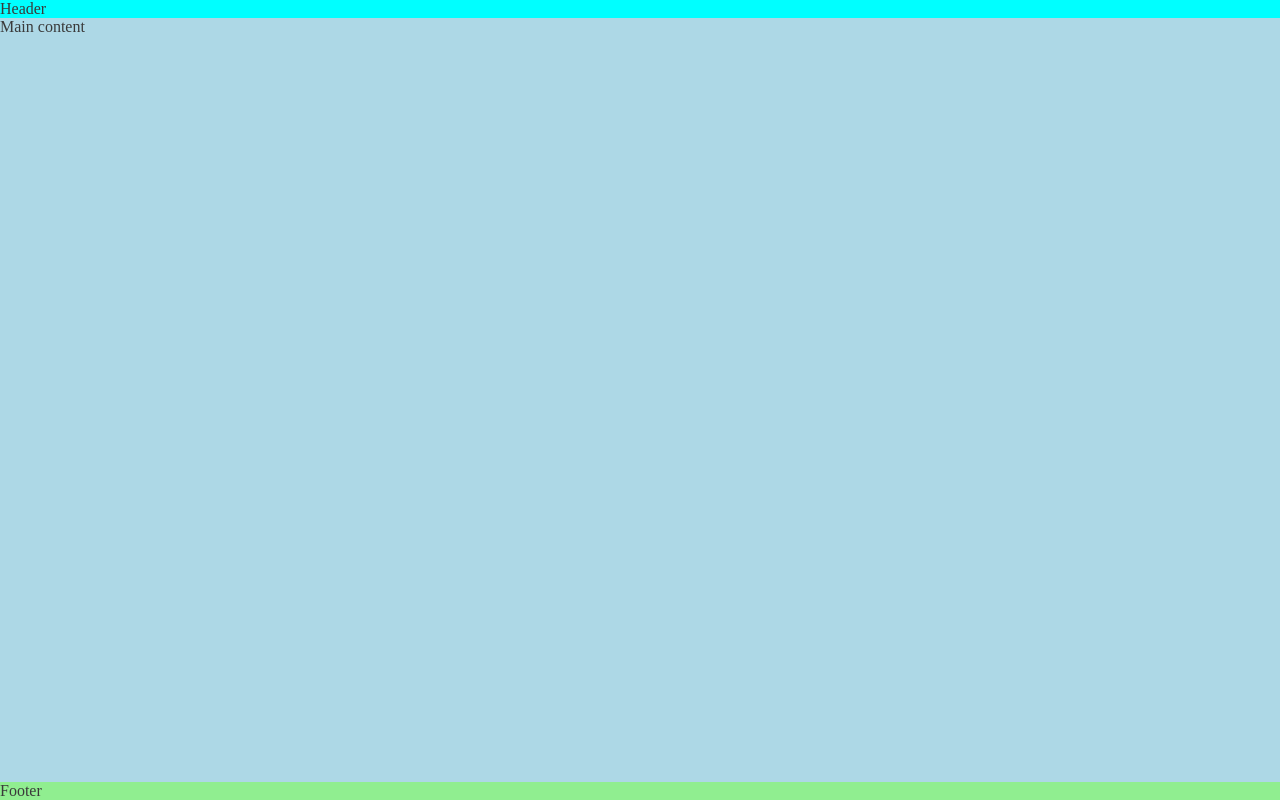
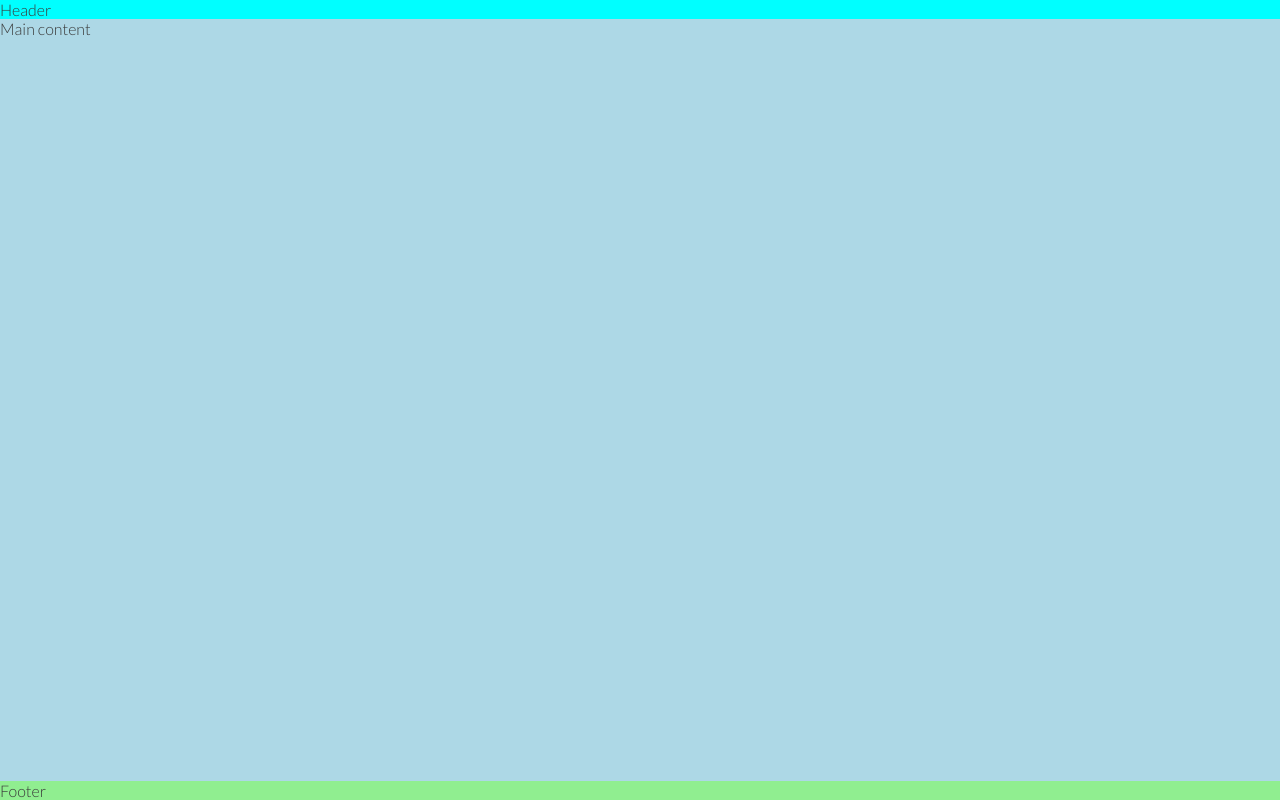
Before and after one commit to Amin7896-123/love-running, a plain HTML site: page index.html in a window 1280 px wide. Drawn offline with Linux system fonts and the light colour scheme.

Commit message:
add 'lato' font-family to body styles

```diff
--- a/assets/css/style.css
+++ b/assets/css/style.css
@@ -1,7 +1,5 @@
 /* Google Fonts */
 @import url('https://fonts.googleapis.com/css2?family=Lato:wght@300&family=Oswald:wght@200..700&display=swap');
-
-
 
 /* Asterisl wildcard to override default styles added by the browser */
 * {
@@ -17,6 +15,7 @@ body {
     flex-direction: column;
     /* Generic Project Styles */
     color: #3a3a3a;
+    font-family: 'lato', sans-serif;
 }
 
 /*Header*/
```
